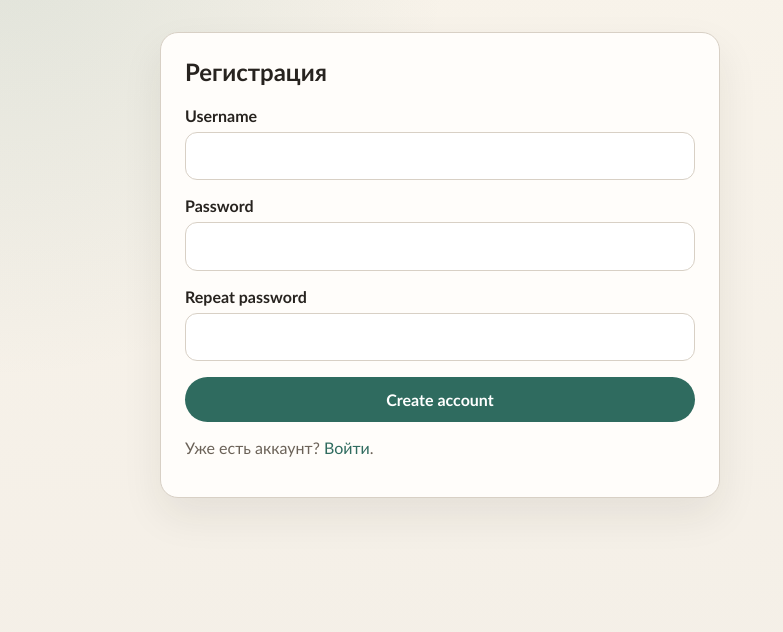
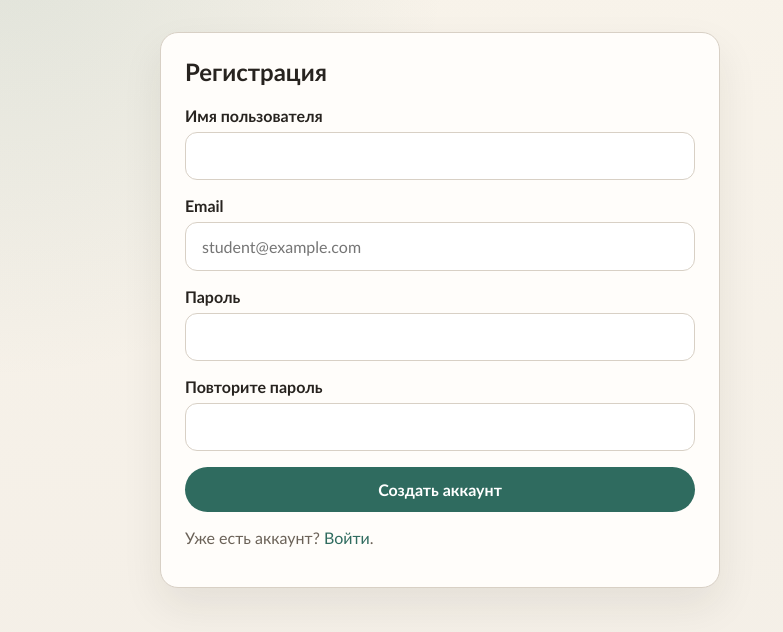
Before and after one commit to shlegeldavid/studylog-flask, a Flask app: page /auth/register in a window 1280 px wide. Shown: the part 73-705 px from the top of the page, without its empty margins (0-783 px from the left). Run offline with Flask 3, Linux system fonts and the light colour scheme.

Commit message:
add email to auth flow and expand auth tests

```diff
--- a/app/auth/forms.py
+++ b/app/auth/forms.py
@@ -1,26 +1,46 @@
 from flask_wtf import FlaskForm
 from wtforms import BooleanField, PasswordField, StringField, SubmitField
-from wtforms.validators import DataRequired, EqualTo, Length, ValidationError
+from wtforms.validators import DataRequired, Email, EqualTo, Length, ValidationError
 
 from app.models import User
 
 
 class LoginForm(FlaskForm):
-    username = StringField("Username", validators=[DataRequired(), Length(min=3, max=64)])
-    password = PasswordField("Password", validators=[DataRequired(), Length(min=6, max=128)])
-    remember_me = BooleanField("Remember me")
-    submit = SubmitField("Sign in")
+    username = StringField(
+        "Имя пользователя",
+        validators=[DataRequired(), Length(min=3, max=64)],
+    )
+    password = PasswordField(
+        "Пароль",
+        validators=[DataRequired(), Length(min=6, max=128)],
+    )
+    remember_me = BooleanField("Запомнить меня")
+    submit = SubmitField("Войти")
 
 
 class RegistrationForm(FlaskForm):
-    username = StringField("Username", validators=[DataRequired(), Length(min=3, max=64)])
-    password = PasswordField("Password", validators=[DataRequired(), Length(min=6, max=128)])
+    username = StringField(
+        "Имя пользователя",
+        validators=[DataRequired(), Length(min=3, max=64)],
+    )
+    email = StringField(
+        "Email",
+        validators=[DataRequired(), Email(), Length(max=120)],
+    )
+    password = PasswordField(
+        "Пароль",
+        validators=[DataRequired(), Length(min=6, max=128)],
+    )
     password2 = PasswordField(
-        "Repeat password",
+        "Повторите пароль",
         validators=[DataRequired(), EqualTo("password")],
     )
-    submit = SubmitField("Create account")
+    submit = SubmitField("Создать аккаунт")
 
     def validate_username(self, username: StringField) -> None:
         if User.query.filter_by(username=username.data.strip()).first():
             raise ValidationError("Пользователь с таким именем уже существует.")
+
+    def validate_email(self, email: StringField) -> None:
+        if User.query.filter_by(email=email.data.strip().lower()).first():
+            raise ValidationError("Пользователь с таким email уже существует.")
--- a/app/auth/routes.py
+++ b/app/auth/routes.py
@@ -39,7 +39,10 @@ def register():
 
     form = RegistrationForm()
     if form.validate_on_submit():
-        user = User(username=form.username.data.strip())
+        user = User(
+            username=form.username.data.strip(),
+            email=form.email.data.strip().lower(),
+        )
         user.set_password(form.password.data)
         db.session.add(user)
         db.session.commit()
--- a/app/models.py
+++ b/app/models.py
@@ -22,6 +22,7 @@ def utc_now() -> datetime:
 class User(UserMixin, db.Model):
     id = db.Column(db.Integer, primary_key=True)
     username = db.Column(db.String(64), unique=True, nullable=False, index=True)
+    email = db.Column(db.String(120), unique=True, nullable=False, index=True)
     password_hash = db.Column(db.String(255), nullable=False)
     about_me = db.Column(db.String(280), default="")
     created_at = db.Column(db.DateTime, default=utc_now, nullable=False)
--- a/app/templates/auth/register.html
+++ b/app/templates/auth/register.html
@@ -10,6 +10,14 @@
                 {{ form.username.label(class="form-label") }}
                 {{ form.username(class="form-input") }}
                 {% for error in form.username.errors %}
+                    <p class="form-error">{{ error }}</p>
+                {% endfor %}
+            </div>
+
+            <div>
+                {{ form.email.label(class="form-label") }}
+                {{ form.email(class="form-input", placeholder="student@example.com") }}
+                {% for error in form.email.errors %}
                     <p class="form-error">{{ error }}</p>
                 {% endfor %}
             </div>
--- a/app/templates/main/user.html
+++ b/app/templates/main/user.html
@@ -5,6 +5,7 @@
         <div>
             <h1>@{{ profile.username }}</h1>
             <p class="profile-meta">В StudyLog с {{ profile.created_at.strftime("%d.%m.%Y") }}</p>
+            <p class="profile-meta">{{ profile.email }}</p>
             {% if profile.about_me %}
                 <p>{{ profile.about_me }}</p>
             {% else %}
--- a/requirements.txt
+++ b/requirements.txt
@@ -8,3 +8,4 @@ alembic>=1.13,<2.0
 psycopg[binary]>=3.1,<4.0
 pytest>=8.0,<9.0
 python-dotenv>=1.0,<2.0
+email-validator>=2.0,<3.0
```
Also changed, not shown: tests/test_auth.py (+36 -2 lines), tests/test_main.py (+3 -3 lines), tests/test_models.py (+5 -5 lines).
